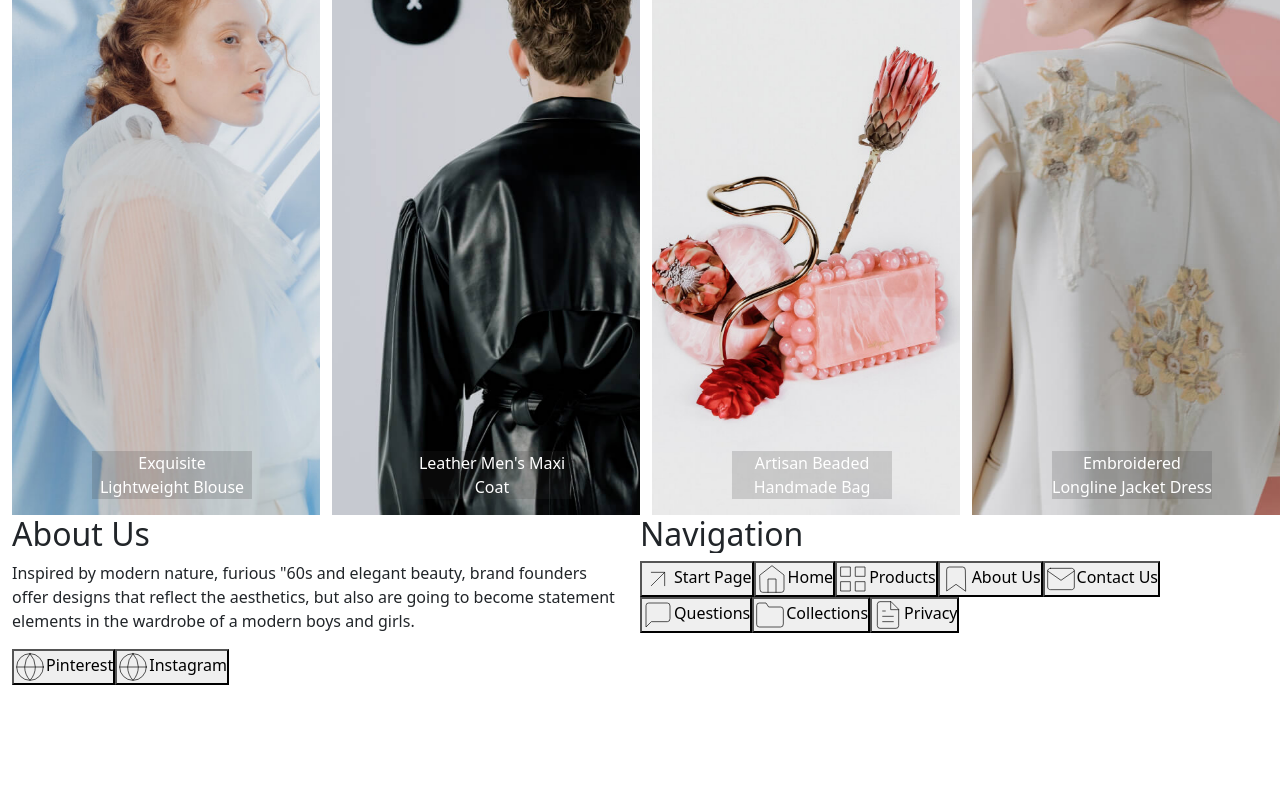
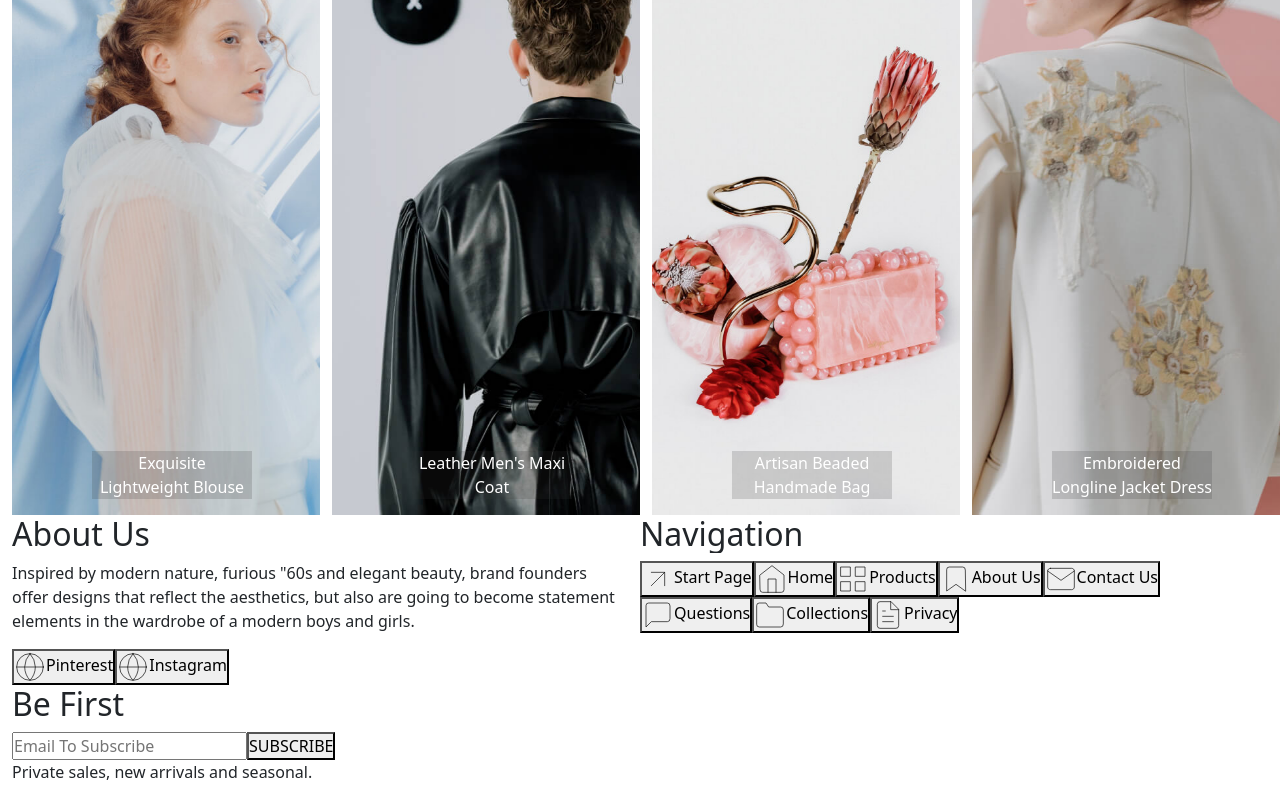
Before and after one commit to krystiano13/novastyle, a React (Create React App) app: page / in a window 1280 px wide. Shown: the part 3065-3865 px from the top of the page. Before the commit the page ends 3750 px from the top, so only its background shows below. Built offline with nearby package versions, Linux system fonts and the light colour scheme.

Commit message:
structure for footer newsletter form

```diff
--- /dev/null
+++ b/src/components/Footer/BeFirst.tsx
@@ -0,0 +1,14 @@
+import React from "react";
+
+const BeFirst = () => {
+  return (
+    <form className="col-6">
+      <h2>Be First</h2>
+      <input placeholder="Email To Subscribe" type="email" />
+      <button type="submit">SUBSCRIBE</button>
+      <p>Private sales, new arrivals and seasonal.</p>
+    </form>
+  );
+};
+
+export { BeFirst };
--- a/src/components/Footer/Footer.tsx
+++ b/src/components/Footer/Footer.tsx
@@ -2,12 +2,14 @@ import React from "react";
 
 import { FooterAbout } from "./FooterAbout";
 import { FooterNavigation } from "./FooterNavigation";
+import { BeFirst } from "./BeFirst";
 
 const Footer = () => {
     return (
         <footer className="container-fluid row">
             <FooterAbout />
             <FooterNavigation />
+            <BeFirst />
         </footer>
     )
 }
```
